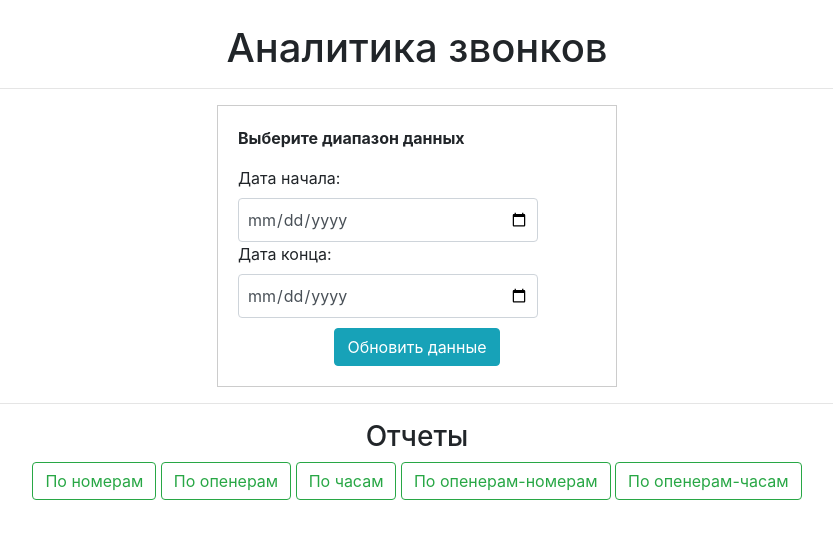
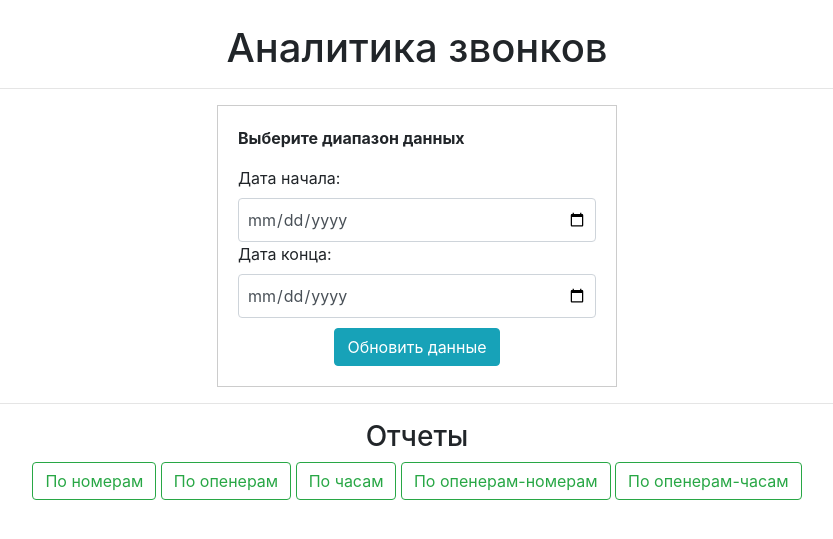
Before and after one commit to region74/frame, a Flask app: page / in a window 1280 px wide. Shown: the top 539 px of the page, without its empty margins (223-1056 px from the left). Run offline with Flask 3, Linux system fonts and the light colour scheme; some libraries are stand-ins or nearby versions.

Commit message:
стили

```diff
--- a/templates/index.html
+++ b/templates/index.html
@@ -9,7 +9,7 @@
 <style>
 
     input.form-control {
-        max-width: 300px;
+        max-width: 400px;
         padding: 8px;
     }
     button.btn-info {
```
